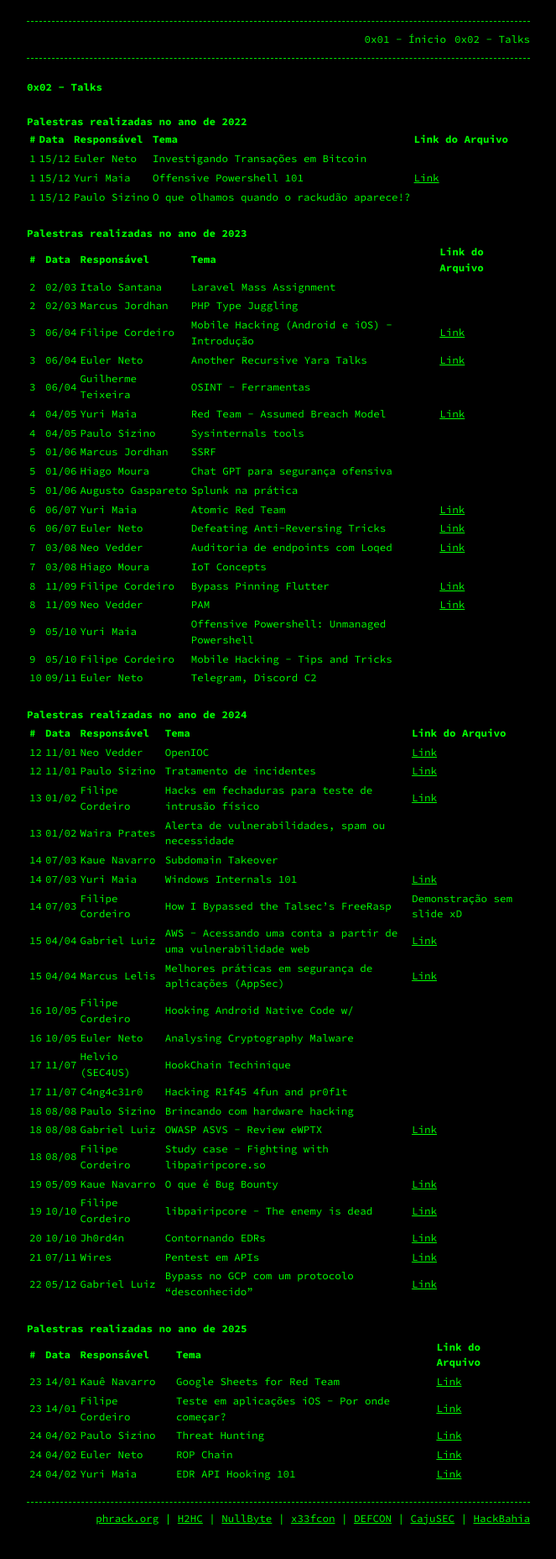
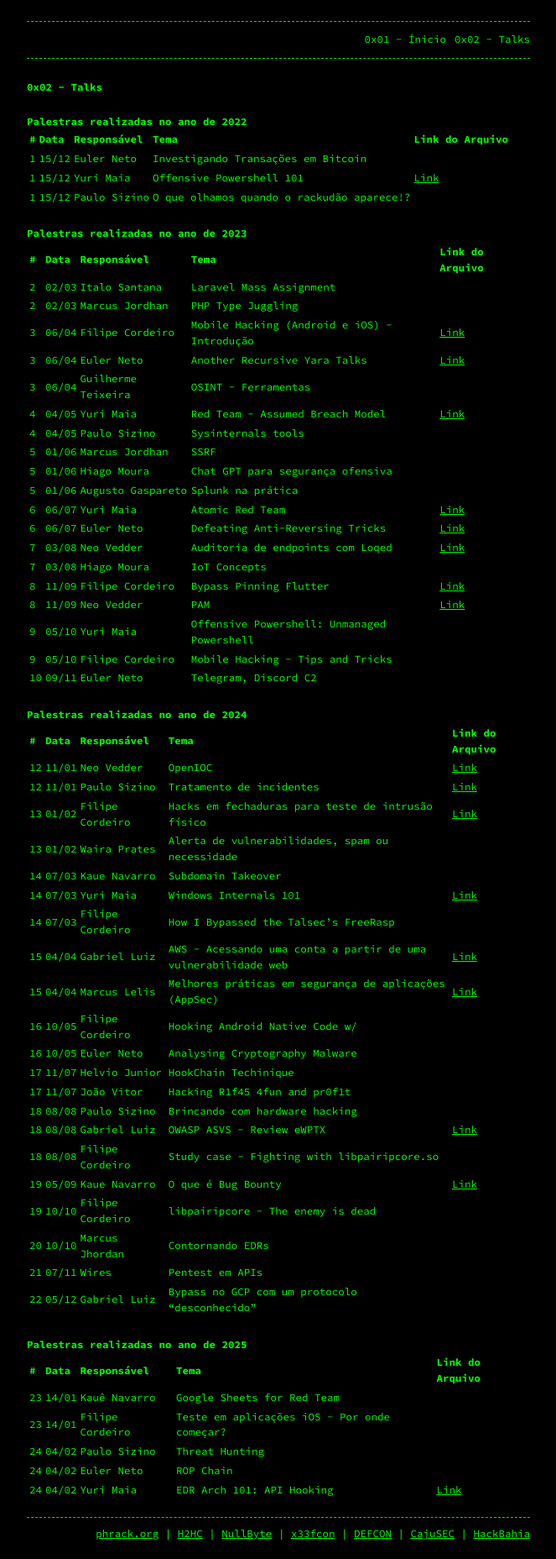
Before and after one commit to AFKConference/afkconference.github.io, a Jekyll site: the page built from talks.md, in a window 1280 px wide. Shown: the whole page at 84% size, without its empty margins (308-971 px from the left). Built offline with Jekyll 4.4.1, drawn with Linux system fonts in a browser that asks for light colours; our own code applies the rules of GitHub Pages for plain Markdown files.

Commit message:
Update talks.md

```diff
--- a/talks.md
+++ b/talks.md
@@ -43,28 +43,28 @@
 | 13  | 01/02  | Waira Prates       | Alerta de vulnerabilidades, spam ou necessidade    |                                                         |
 | 14  | 07/03  | Kaue Navarro       | Subdomain Takeover                                 |                                                         |
 | 14  | 07/03  | Yuri Maia          | Windows Internals 101                              | [Link](assets/AFK.conf_WindowsInternals101 - g0ttfrid.pdf) |
-| 14  | 07/03  | Filipe Cordeiro    | How I Bypassed the Talsec's FreeRasp               | Demonstração sem slide xD                               |
+| 14  | 07/03  | Filipe Cordeiro    | How I Bypassed the Talsec's FreeRasp               |                               |
 | 15  | 04/04  | Gabriel Luiz       | AWS - Acessando uma conta a partir de uma vulnerabilidade web | [Link](assets/AWS-afk.conf.pdf)                  |
 | 15  | 04/04  | Marcus Lelis       | Melhores práticas em segurança de aplicações (AppSec) | [Link](assets/AppSec - AFKCONF.pptx.pdf)          |
 | 16  | 10/05  | Filipe Cordeiro    | Hooking Android Native Code w/                     |                                                         |
 | 16  | 10/05  | Euler Neto         | Analysing Cryptography Malware                     |                                                         |
-| 17  | 11/07  | Helvio (SEC4US)    | HookChain Techinique                               |                                                         |
-| 17  | 11/07  | C4ng4c31r0         | Hacking R1f45 4fun and pr0f1t                      |                                                         |
+| 17  | 11/07  | Helvio Junior      | HookChain Techinique                               |                                                         |
+| 17  | 11/07  | João Vitor         | Hacking R1f45 4fun and pr0f1t                      |                                                         |
 | 18  | 08/08  | Paulo Sizino       | Brincando com hardware hacking                     |                                                         |
 | 18  | 08/08  | Gabriel Luiz       | OWASP ASVS - Review eWPTX                          | [Link](assets/Project (1).pdf)                          |
 | 18  | 08/08  | Filipe Cordeiro    | Study case - Fighting with libpairipcore.so        |                                                         |
 | 19  | 05/09  | Kaue Navarro       | O que é Bug Bounty                                 | [Link](assets/O QUE BUGBOUNTY.pdf)                      |
-| 19  | 10/10  | Filipe Cordeiro          | libpairipcore - The enemy is dead               | [Link](assets/)            |
-| 20  | 10/10  | Jh0rd4n       | Contornando EDRs                                 | [Link](assets/)                      |
-| 21  | 07/11  | Wires         | Pentest em APIs               | [Link](assets/)            |
-| 22  | 05/12  | Gabriel Luiz       | Bypass no GCP com um protocolo "desconhecido"                                 | [Link](assets/)                      |
+| 19  | 10/10  | Filipe Cordeiro          | libpairipcore - The enemy is dead               |            |
+| 20  | 10/10  | Marcus Jhordan       | Contornando EDRs                                 |                      |
+| 21  | 07/11  | Wires         | Pentest em APIs               |             |
+| 22  | 05/12  | Gabriel Luiz       | Bypass no GCP com um protocolo "desconhecido"                                 |                      |
 
 ## Palestras realizadas no ano de 2025
 
 | #   | Data   | Responsável        | Tema                                               | Link do Arquivo                                         |
 |-----|--------|-------------------|----------------------------------------------------|---------------------------------------------------------|
-| 23  | 14/01  | Kauê Navarro         | Google Sheets for Red Team                      | [Link](assets/)             |
-| 23  | 14/01  | Filipe Cordeiro      | Teste em aplicações iOS - Por onde começar?     | [Link](assets/)             |
-| 24  | 04/02  | Paulo Sizino         | Threat Hunting                                  | [Link](assets/)             |
-| 24  | 04/02  | Euler Neto           | ROP Chain                                       | [Link](assets/)             |
-| 24  | 04/02  | Yuri Maia            | EDR API Hooking 101                             | [Link](assets/)             |
+| 23  | 14/01  | Kauê Navarro         | Google Sheets for Red Team                      |           |
+| 23  | 14/01  | Filipe Cordeiro      | Teste em aplicações iOS - Por onde começar?     |             |
+| 24  | 04/02  | Paulo Sizino         | Threat Hunting                                  |              |
+| 24  | 04/02  | Euler Neto           | ROP Chain                                       |            |
+| 24  | 04/02  | Yuri Maia            | EDR Arch 101: API Hooking                       | [Link](assets/AFK.conf_EDRArch101.pdf)             |
```
